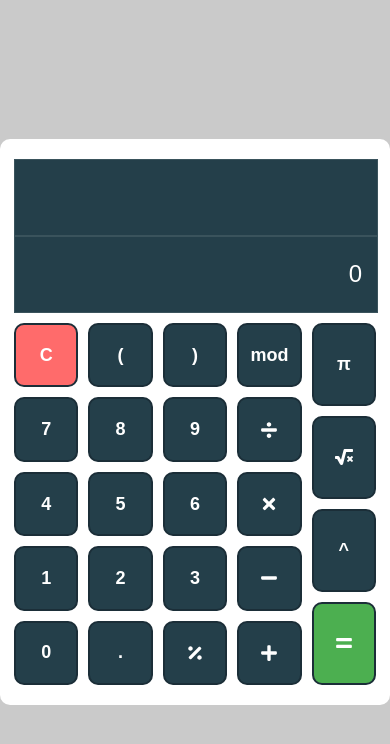
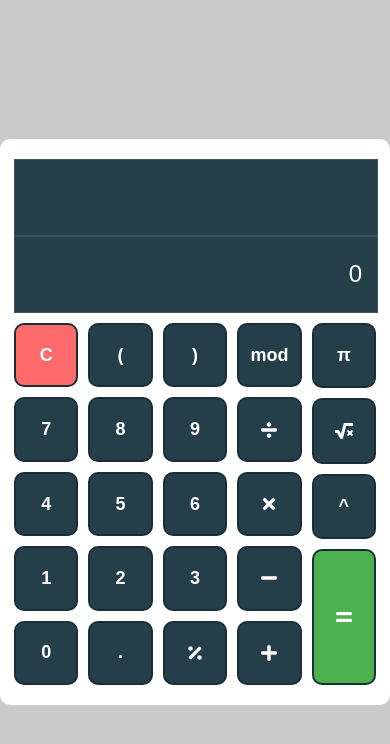
Before and after one commit to michelleGomes85/react-calculator, a React (Create React App) app: page / in a window 390 px wide. Shown: the top 744 px of the page. Built offline with nearby package versions, Linux system fonts and the light colour scheme.

Commit message:
adding responsiveness to the calculator, fixing button

```diff
--- a/src/components/Button/styles.js
+++ b/src/components/Button/styles.js
@@ -2,8 +2,10 @@ import styled from 'styled-components';
 
 export const ButtonContainer = styled.button`
   flex: 1;
-  aspect-ratio: 1 / 1; /* quadrado */
-  min-width: 60px;     /* evita que fiquem pequenos demais */
+  aspect-ratio: ${(props) =>
+    props.className === 'button-equals' ? '1 / 2.1' : '1 / 1'};
+
+  min-width: 60px;
   max-width: 100px;
 
   background-color: ${(props) =>
@@ -34,7 +36,8 @@ export const ButtonContainer = styled.button`
     transform: scale(0.95);
   }
 
-  @media (max-width: 600px) {
+@media (max-width: 600px) {
+    height: auto;
     font-size: 18px;
   }
 `;
```
